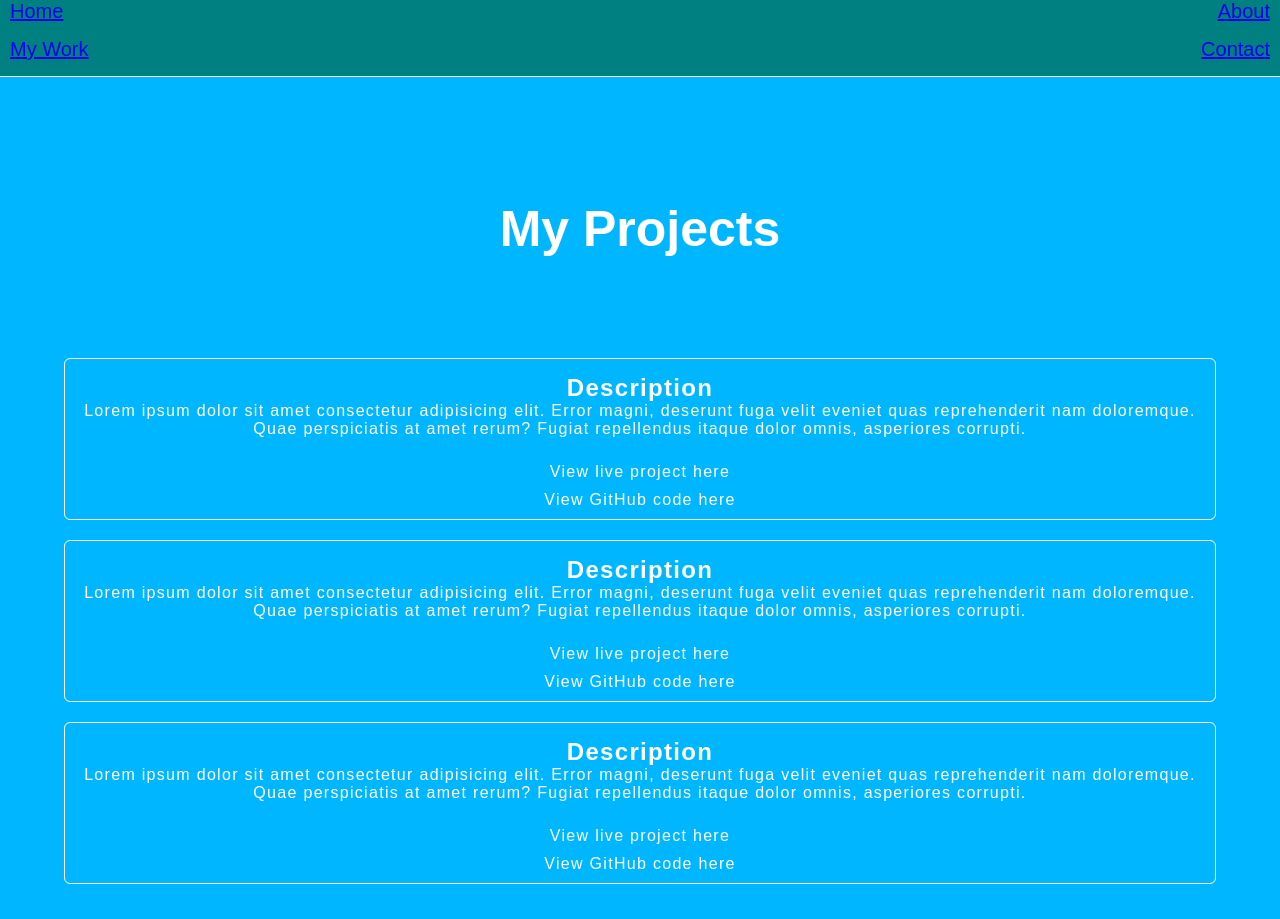
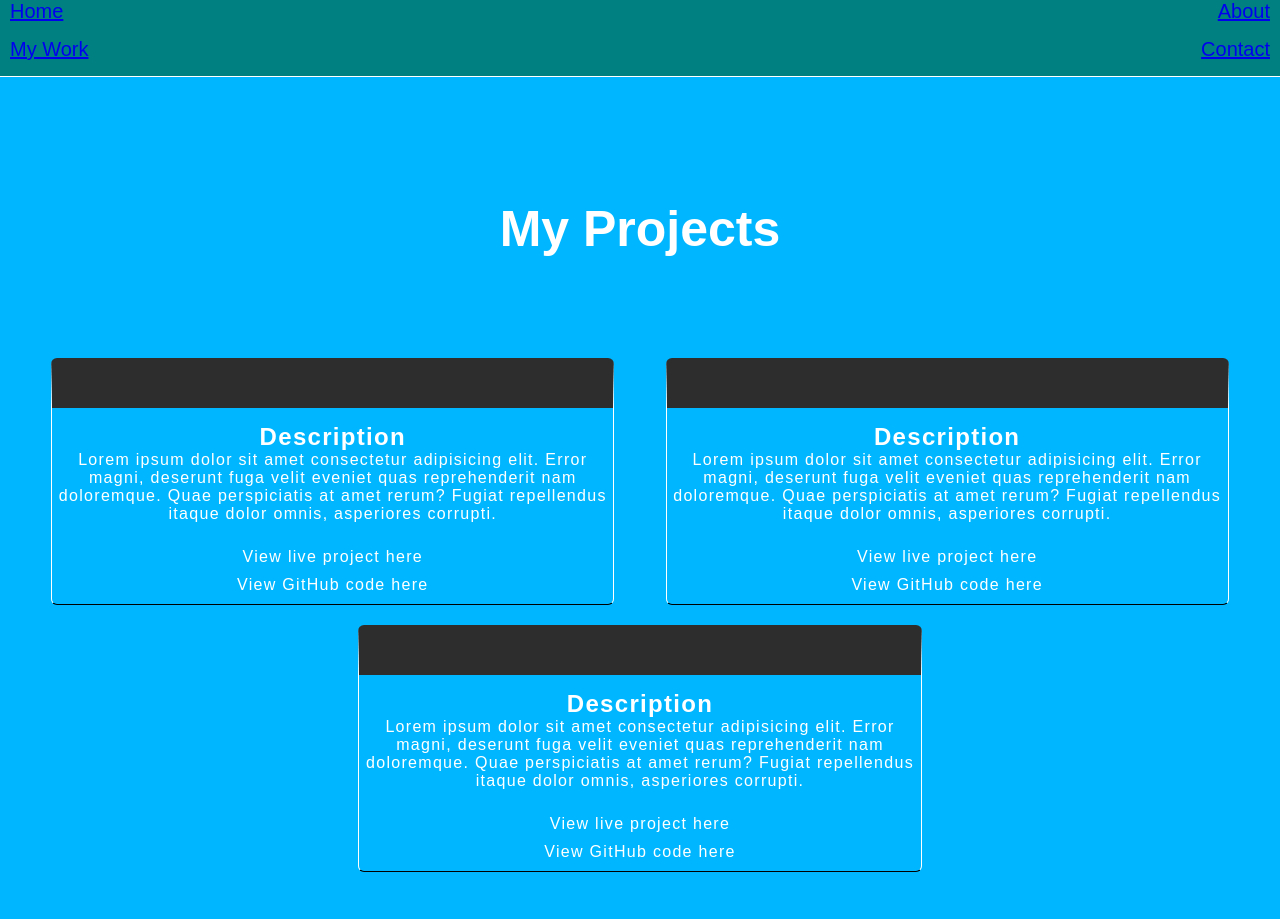
Before and after one commit to Barnabas19/BarnabasPortfolioWebsite, a PHP site: page /MyWork.html in a window 1280 px wide. After the commit the page ends 872 px from the top, so only its background shows below. Run offline with PHP 8.4, Linux system fonts and the light colour scheme.

Commit message:
latest changes

```diff
--- a/MyWorkStylesheet.css
+++ b/MyWorkStylesheet.css
@@ -1,3 +1,39 @@
+/* IMPORTING DEPENDENCIES */
+@-webkit-keyframes appearance {
+  from {
+    opacity: 0.0;
+  }
+  to {
+    opacity: 1.0;
+  }
+}
+@keyframes appearance {
+  from {
+    opacity: 0.0;
+  }
+  to {
+    opacity: 1.0;
+  }
+}
+
+@-webkit-keyframes blink {
+  from {
+    border-color: black;
+  }
+  to {
+    border-color: #ddd3cf;
+  }
+}
+
+@keyframes blink {
+  from {
+    border-color: black;
+  }
+  to {
+    border-color: #ddd3cf;
+  }
+}
+
 /* BORDER BOX DECLARATION*/
 html,
 *,
@@ -86,7 +122,10 @@ html,
   margin-bottom: 20px;
   padding-right: 5px;
   padding-left: 5px;
-  border: 1px solid white;
+  border-top: 50px solid #2e2d2d;
+  border-bottom: 1px solid black;
+  border-left: 1px solid white;
+  border-right: 1px solid white;
   border-radius: 6px;
 }
 
@@ -108,4 +147,60 @@ html,
   text-align: center;
   margin-bottom: 10px;
 }
+
+.footer {
+  width: 100%;
+  padding-top: 15px;
+  padding-bottom: 8px;
+}
+
+.footer.footer--modifier {
+  background-color: teal;
+  color: white;
+  letter-spacing: 1px;
+  font-size: 15px;
+}
+
+.footer__paragraph {
+  width: 80%;
+  margin-left: 10%;
+  margin-right: 10%;
+  margin-bottom: 15px;
+  text-align: center;
+  opacity: 0.8;
+}
+
+.footer__heading {
+  width: 100%;
+  text-align: center;
+  font-size: 18px;
+  font-weight: 100;
+  margin-top: 15px;
+  opacity: 0.7;
+}
+
+.footer__list {
+  width: 90%;
+  margin-left: 5%;
+  margin-right: 5%;
+}
+
+.footer__list .contact {
+  list-style-type: none;
+  text-align: center;
+  opacity: 0.7;
+}
+
+/* DESKTOP AND TABLET-SIZE */
+@media only screen and (min-width: 590px) {
+  .wrapper .main-content .section {
+    -webkit-box-flex: 0;
+        -ms-flex: 0 0 44%;
+            flex: 0 0 44%;
+    margin-left: 4%;
+  }
+  .wrapper .main-content .section:last-child {
+    margin-left: 28%;
+  }
+}
 /*# sourceMappingURL=MyWorkStylesheet.css.map */
```
